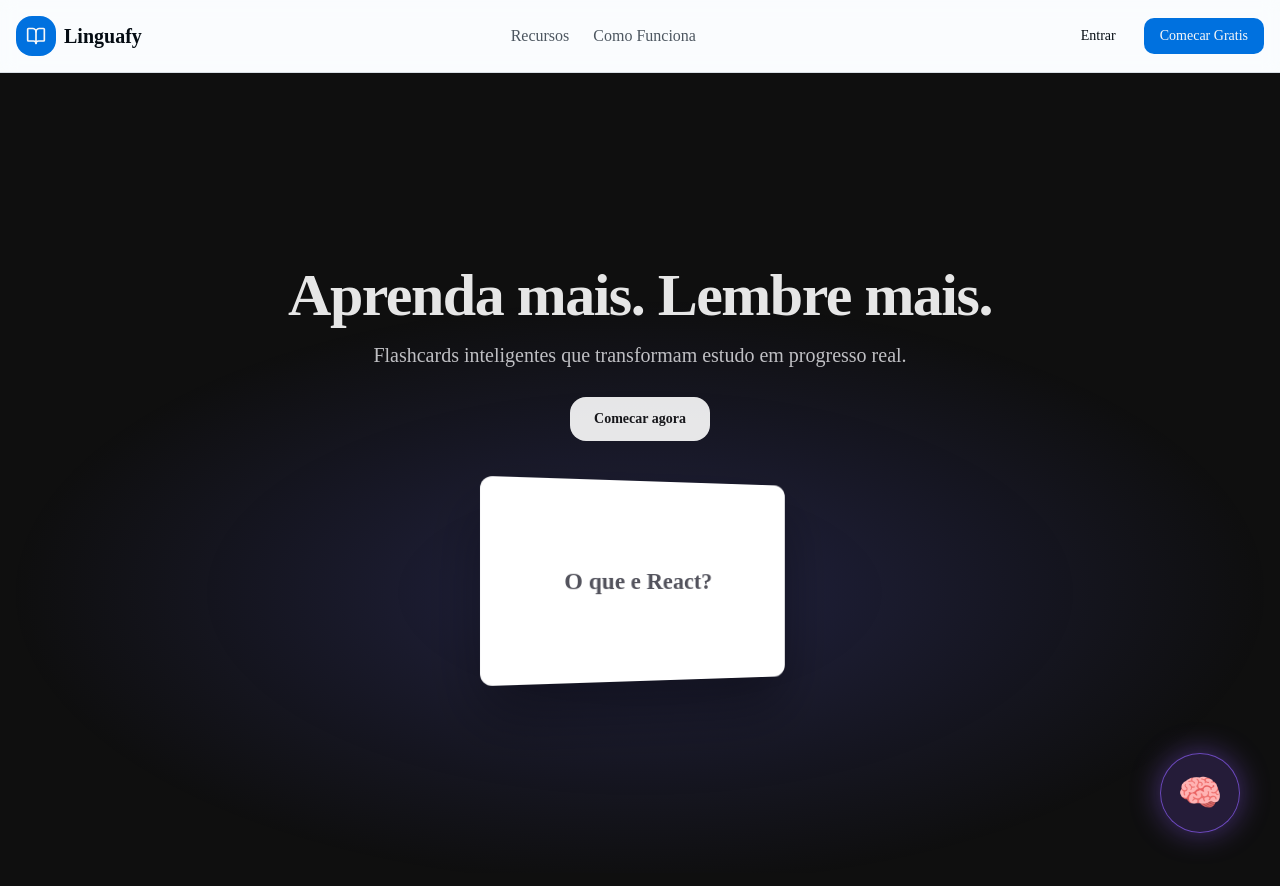
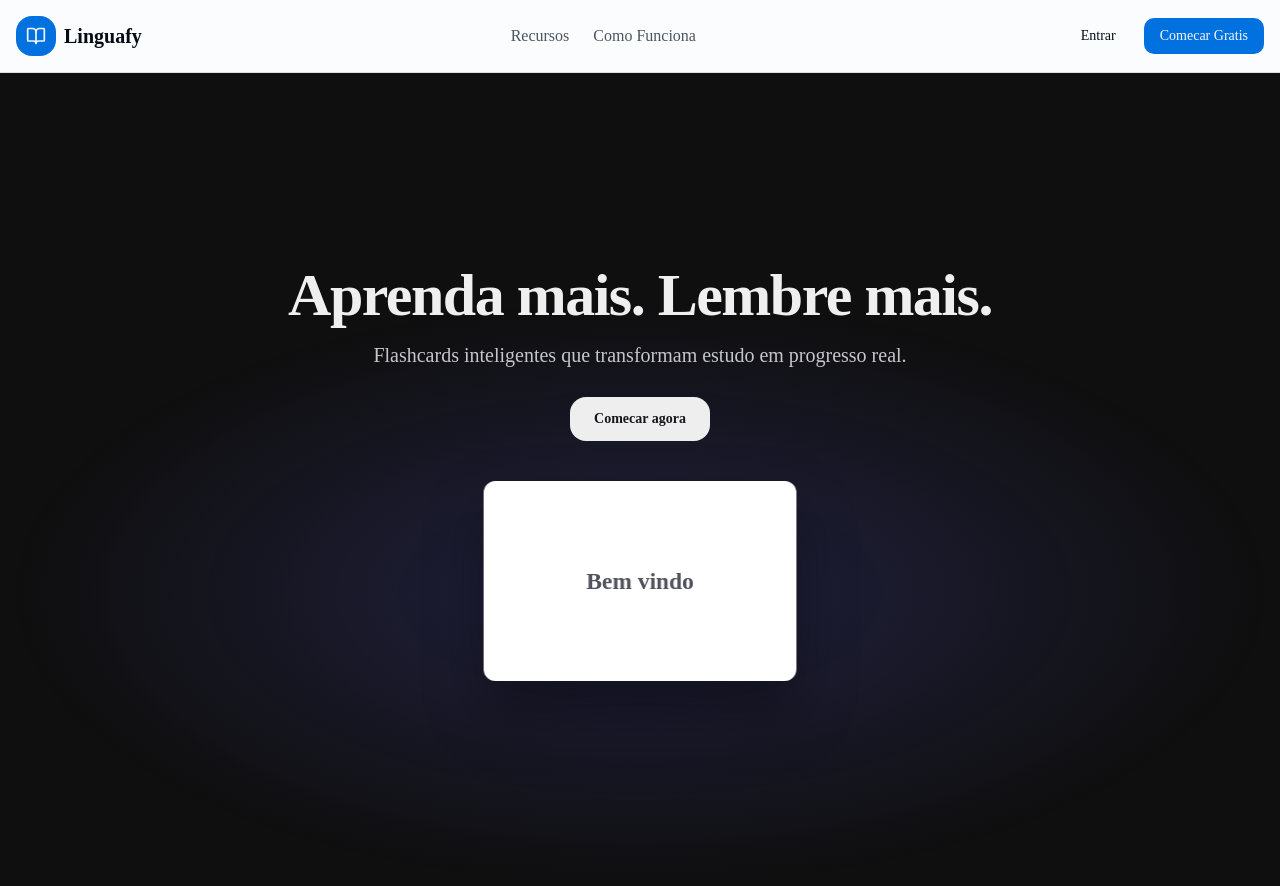
Before and after one commit to Botiaz/Linguafy, a Next.js app: page / in a window 1280 px wide. Shown: the top 886 px of the page. Built offline with nearby package versions, Linux system fonts and the light colour scheme.

Commit message:
Update hero-animation

```diff
--- a/components/hero/hero-animation.tsx
+++ b/components/hero/hero-animation.tsx
@@ -9,54 +9,34 @@ function clamp(value: number, min = 0, max = 1) {
 export function HeroAnimation() {
   const sectionRef = useRef<HTMLElement>(null)
   const textGroupRef = useRef<HTMLDivElement>(null)
-  const cardRef = useRef<HTMLDivElement>(null)
-  const brainRef = useRef<HTMLDivElement>(null)
+  const cardFrontRef = useRef<HTMLDivElement>(null)
+  const cardBackRef = useRef<HTMLDivElement>(null)
 
   useEffect(() => {
     function updateAnimation() {
       const section = sectionRef.current
       const textGroup = textGroupRef.current
-      const card = cardRef.current
-      const brain = brainRef.current
+      const cardFront = cardFrontRef.current
+      const cardBack = cardBackRef.current
 
-      if (!section || !textGroup || !card || !brain) return
+      if (!section || !textGroup || !cardFront || !cardBack) return
 
       const localScroll = window.scrollY - section.offsetTop
       const maxScroll = section.offsetHeight - window.innerHeight
       const progress = clamp(localScroll / maxScroll)
 
-      const phaseOne = clamp(progress / 0.4)
-      const phaseTwo = clamp((progress - 0.4) / 0.6)
+      const phaseOne = clamp(progress / 0.6)
 
       const rotateY = phaseOne * 180
 
-      const cardRect = card.getBoundingClientRect()
-      const brainRect = brain.getBoundingClientRect()
-
-      const cardCenterX = cardRect.left + cardRect.width / 2
-      const cardCenterY = cardRect.top + cardRect.height / 2
-      const brainCenterX = brainRect.left + brainRect.width / 2
-      const brainCenterY = brainRect.top + brainRect.height / 2
-
-      const deltaX = brainCenterX - cardCenterX
-      const deltaY = brainCenterY - cardCenterY
-
-      const translateX = deltaX * phaseTwo
-      const translateY = deltaY * phaseTwo
-      const scale = 1 - 0.9 * phaseTwo
-      const cardOpacity = phaseTwo > 0.88 ? 1 - (phaseTwo - 0.88) / 0.12 : 1
-
       const textOpacity = 1 - phaseOne
+      const showBack = rotateY >= 90
 
       textGroup.style.opacity = `${clamp(textOpacity)}`
-      card.style.transform = `translate3d(${translateX}px, ${translateY}px, 0) scale(${scale}) rotateY(${rotateY}deg)`
-      card.style.opacity = `${clamp(cardOpacity)}`
-
-      if (progress >= 0.92) {
-        brain.classList.add('brain-pulse')
-      } else {
-        brain.classList.remove('brain-pulse')
-      }
+      cardFront.style.transform = `rotateY(${rotateY}deg)`
+      cardBack.style.transform = `rotateY(${rotateY - 180}deg)`
+      cardFront.style.opacity = showBack ? '0' : '1'
+      cardBack.style.opacity = showBack ? '1' : '0'
     }
 
     updateAnimation()
@@ -70,7 +50,7 @@ export function HeroAnimation() {
   }, [])
 
   return (
-    <section ref={sectionRef} className="hero-scroll relative h-[300vh] bg-[#0f0f0f]">
+    <section ref={sectionRef} className="hero-scroll relative h-[220vh] bg-[#0f0f0f]">
       <div className="hero-sticky sticky top-0 flex h-screen items-center justify-center overflow-hidden">
         <div className="pointer-events-none absolute inset-0 bg-[radial-gradient(900px_420px_at_50%_65%,rgba(99,102,241,0.22),transparent_70%)]" />
 
@@ -92,58 +72,39 @@ export function HeroAnimation() {
 
           <div className="card-scene relative h-[180px] w-[280px] [perspective:1000px] sm:h-[200px] sm:w-[320px]">
             <div
-              ref={cardRef}
-              className="card absolute inset-0 rounded-[12px] [transform-style:preserve-3d]"
-              style={{ transform: 'rotateY(0deg)' }}
+              className="card absolute inset-0 rounded-[12px]"
             >
-              <div className="card-front absolute inset-0 flex items-center justify-center rounded-[12px] border border-white/20 bg-white px-5 text-center shadow-[0_30px_60px_rgba(0,0,0,0.35)] [backface-visibility:hidden]">
-                <p className="text-xl font-semibold text-zinc-600 sm:text-2xl">O que e React?</p>
+              <div
+                ref={cardFrontRef}
+                className="card-face card-front absolute inset-0 flex items-center justify-center rounded-[12px] border border-white/20 bg-white px-5 text-center shadow-[0_30px_60px_rgba(0,0,0,0.35)]"
+              >
+                <p className="text-xl font-semibold text-zinc-600 sm:text-2xl">Bem vindo</p>
               </div>
 
-              <div className="card-back absolute inset-0 flex items-center justify-center rounded-[12px] bg-gradient-to-br from-[#6366f1] to-[#3b82f6] px-5 text-center shadow-[0_30px_60px_rgba(0,0,0,0.4)] [backface-visibility:hidden] [transform:rotateY(180deg)]">
-                <p className="text-lg font-semibold text-white sm:text-2xl">
-                  Uma biblioteca JavaScript para UIs
-                </p>
+              <div
+                ref={cardBackRef}
+                className="card-face card-back absolute inset-0 flex items-center justify-center rounded-[12px] bg-gradient-to-br from-[#6366f1] to-[#3b82f6] px-5 text-center shadow-[0_30px_60px_rgba(0,0,0,0.4)]"
+              >
+                <p className="text-lg font-semibold text-white sm:text-2xl">Welcome</p>
               </div>
             </div>
           </div>
 
-          <div
-            ref={brainRef}
-            className="brain-icon absolute bottom-8 right-6 flex h-20 w-20 items-center justify-center rounded-full border border-[#8b5cf6]/70 bg-[#8b5cf6]/18 text-4xl shadow-[0_0_30px_rgba(139,92,246,0.45)] sm:bottom-10 sm:right-10"
-          >
-            🧠
-          </div>
         </div>
       </div>
 
       <style jsx>{`
         .card {
           transition: opacity 120ms linear;
+          transform-style: preserve-3d;
           will-change: transform, opacity;
         }
 
-        .brain-icon {
-          transition: transform 220ms ease, box-shadow 220ms ease;
-        }
-
-        .brain-pulse {
-          animation: brainPulse 760ms ease-in-out infinite;
-        }
-
-        @keyframes brainPulse {
-          0% {
-            transform: scale(1);
-            box-shadow: 0 0 24px rgba(139, 92, 246, 0.45);
-          }
-          50% {
-            transform: scale(1.3);
-            box-shadow: 0 0 54px rgba(139, 92, 246, 0.75);
-          }
-          100% {
-            transform: scale(1);
-            box-shadow: 0 0 24px rgba(139, 92, 246, 0.45);
-          }
+        .card-face {
+          transition: opacity 120ms linear;
+          backface-visibility: hidden;
+          -webkit-backface-visibility: hidden;
+          transform-style: preserve-3d;
         }
       `}</style>
     </section>
```
